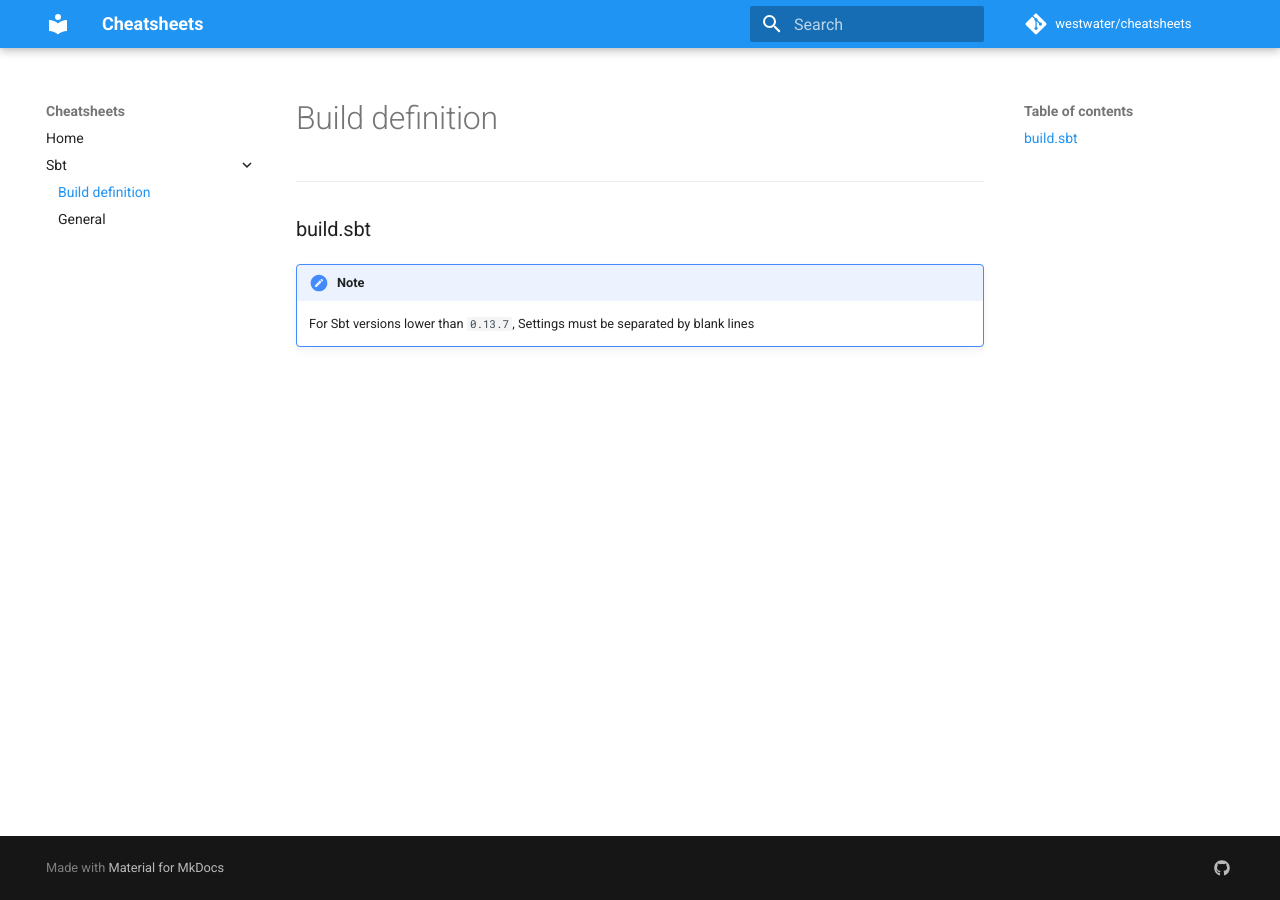
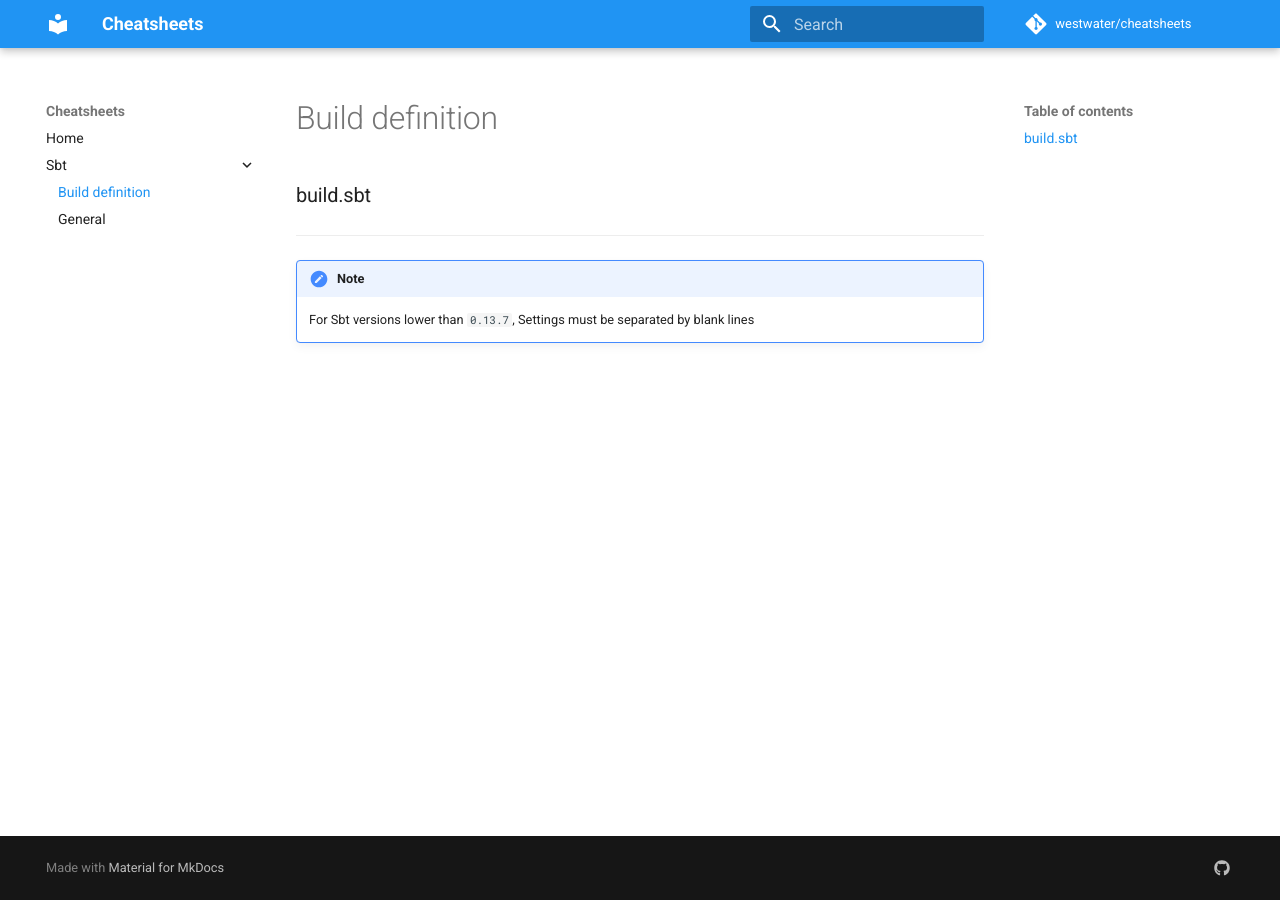
Before and after one commit to westwater/cheatsheets, an MkDocs documentation site: the page built from docs/sbt/build-definition.md, in a window 1280 px wide. Built offline with MkDocs 1.6.1 and Material for MkDocs 9.7.7, drawn with Linux system fonts in a browser that asks for light colours; comment, search, counter and statistics services are not loaded.

```diff
--- a/docs/sbt/Build_definition.md
+++ b/docs/sbt/build-definition.md
@@ -1,6 +1,6 @@
 # Build definition
-___
 
 ### build.sbt
+___
 !!! note
 	For Sbt versions lower than `0.13.7`, Settings must be separated by blank lines
```
Also changed, not shown: docs/sbt/general.md (+1 -1 lines).
